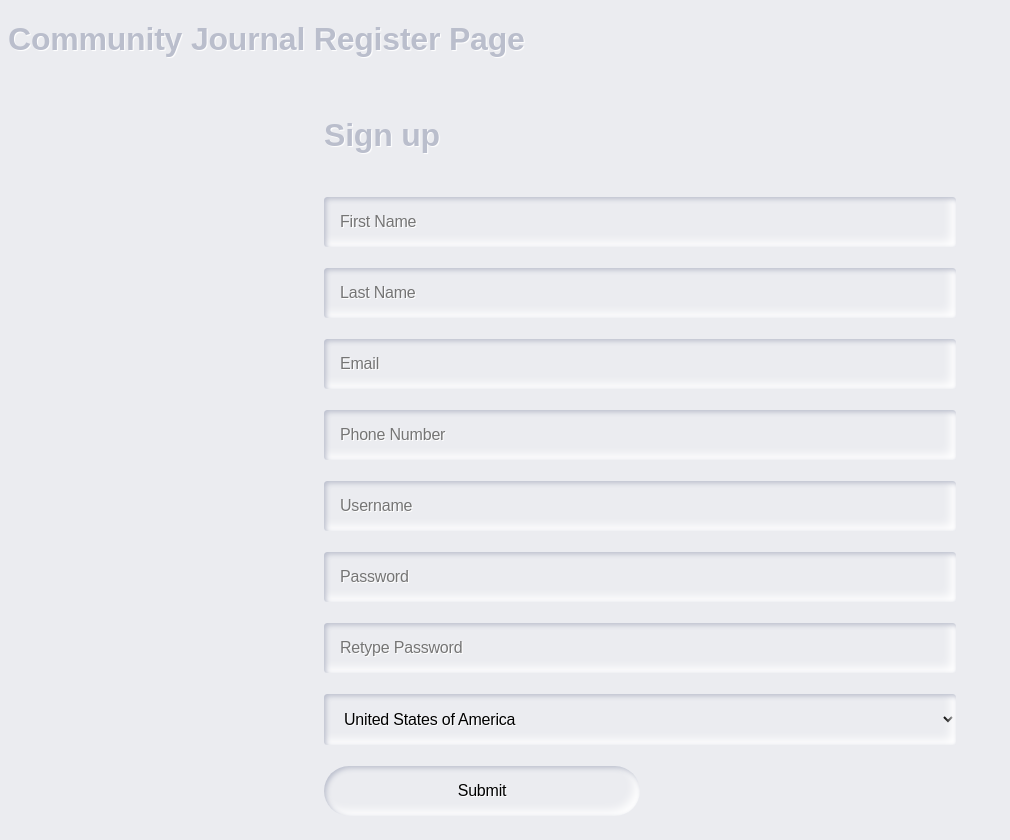
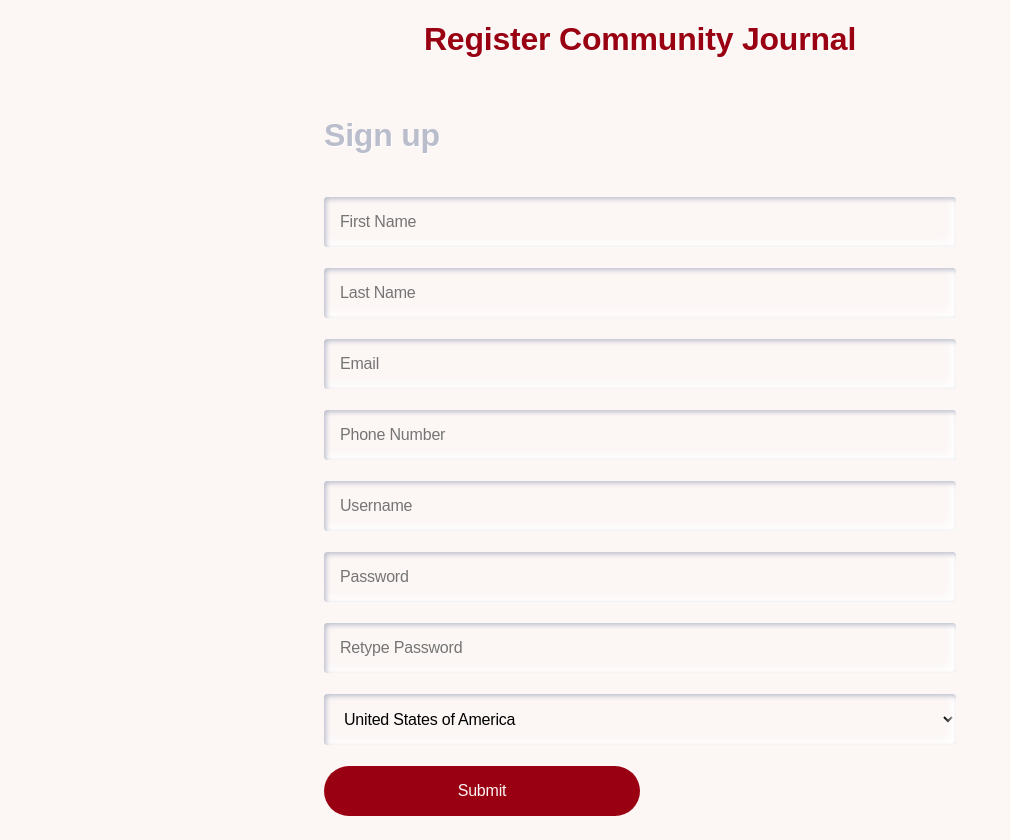
Before and after one commit to briangx92/Community-Journal, a PHP site: page /Community-Journal/register.php in a window 1280 px wide. Shown: the whole page, without its empty margins (0-1010 px from the left). Run offline with PHP 8.4, Linux system fonts and the light colour scheme; style sheets or scripts are compiled from the project's sources.

Commit message:
Styling for login and register -> The color on each of the pages -> The layout of the pages too

```diff
--- a/css/main.scss
+++ b/css/main.scss
@@ -1,6 +1,5 @@
-
 body, html {
-  background-color:#EBECF0;
+  background-color:#FCF6F5FF;
 }
 
 body, p, input, select, textarea, button {
@@ -15,22 +14,40 @@ div, p {
 }
 
 
-form {
+form, .registerBtn {
   padding: 16px;
   width: 50%;
   margin: 0 auto;
+}
+
+#h1-reg {
+  text-align: center;
+  color: #990011FF;
+}
+
+.please {
+  text-align: center;
+}
+
+#submit_login {
+  background-color: green;
+  color: #FCF6F5FF;
+}
+
+#password_login, #email_login, .reg {
+  box-shadow:  inset 2px 2px 5px #BABECC, inset -5px -5px 10px #FFF;
 }
 
 label {
   display: block;
   margin-bottom: 16px*1.5;
   width: 100%;
+  color: #990011FF;
 }
 
 input, select {
   margin-top: 21px;
   margin-right: 16px/2;
-  box-shadow:  inset 2px 2px 5px #BABECC, inset -5px -5px 10px #FFF;
   width: 100%;
   box-sizing: border-box;
   transition: all 0.2s ease-in-out;
@@ -39,8 +56,7 @@ input, select {
   font-size: 16px;
   border-radius: 3.5px;
   padding: 16px;
-  background-color:#EBECF0;
-  text-shadow: 1px 1px 0 #FFF;
+  background-color:#FCF6F5FF;
 
 
   &:focus {
@@ -50,9 +66,9 @@ input, select {
 
 button {
   width: 50%;
+  text-align: center;
   margin-top: 21px;
   margin-right: 16px/2;
-  box-shadow:  inset 2px 2px 5px #BABECC, inset -5px -5px 10px #FFF;
   box-sizing: border-box;
   transition: all 0.2s ease-in-out;
   border: 0;
@@ -60,8 +76,8 @@ button {
   font-size: 16px;
   border-radius: 16px*20;
   padding: 16px;
-  background-color:#EBECF0;
-  text-shadow: 1px 1px 0 #FFF;
+  background-color:#990011FF;
+  color: #FCF6F5FF;
 
   &:hover {
     box-shadow: -2px -2px 5px #FFF, 2px 2px 5px #BABECC;
--- a/index.php
+++ b/index.php
@@ -104,13 +104,11 @@ if($_SERVER["REQUEST_METHOD"] == "POST"){
             <form class="login" method="post">
                 <div class="form-group">
                     <label>Email</label>
-                    <input id="email_login  " type="text" name="email" class="form-control">
-                    <span class="help-block"><?php echo $email_err; ?></span>
+                    <input id="email_login" type="text" name="email" class="form-control">
                 </div>
                 <div class="form-group ">
                     <label>Password</label>
                     <input id="password_login" type="password" name="password" class="form-control">
-                    <span class="help-block"><?php echo $password_err; ?></span>
                 </div>
                 <div class="form-group">
                     <input id="submit_login" type="submit"value="Login">
@@ -118,7 +116,7 @@ if($_SERVER["REQUEST_METHOD"] == "POST"){
             </form>
         </div>
       </div>
-  <div >
+  <div class = "please">
     <button class="registerBtn" onclick="window.location.href = 'http://localhost/Community-Journal/register.php';">Register</button>
   </div>
 
--- a/register.php
+++ b/register.php
@@ -107,7 +107,7 @@ if (isset(($_POST['sub']))) {
   </head>
   <body>
     <div class="">
-      <h1>Community Journal Register Page</h1>
+      <h1 id = "h1-reg">Register Community Journal</h1>
 
     </div>
 
@@ -118,29 +118,30 @@ if (isset(($_POST['sub']))) {
           <div class="segment">
             <h1>Sign up</h1>
           </div>
-            <input placeholder="First Name" class="tb" type="text" name="fName" required>
+            <input class = "reg" placeholder="First Name" class="tb" type="text" name="fName" required>
 
-            <input placeholder="Last Name" type="text" name="lName" required>
+            <input class = "reg" placeholder="Last Name" type="text" name="lName" required>
 
-            <input placeholder="Email" type="text" name="email" required>
+            <input class = "reg" placeholder="Email" type="text" name="email" required>
 
             <div class="">
-                <span class="help-block"><?php echo $email_err; ?></span>
+                <span class = "reg" class="help-block"><?php echo $email_err; ?></span>
             </div>
 
-            <input placeholder="Phone Number" type="text" name="phone" required>
+            <input class = "reg" placeholder="Phone Number" type="text" name="phone" required>
 
-            <input placeholder="Username" type="text" name="username" required>
+            <input class = "reg" placeholder="Username" type="text" name="username" required>
 
-            <input placeholder="Password" type="text" name="password" required>
+            <input class = "reg" placeholder="Password" type="text" name="password" required>
 
-            <input placeholder="Retype Password" type="text" name="verifyPassword"  required>
+            <input class = "reg" placeholder="Retype Password" type="text" name="verifyPassword"  required>
 
             <div class="">
                 <span class="help-block"><?php echo $password_err; ?></span>
             </div>
 
-                <select id="country" name="country">
+                <select class = "reg" id="country" name="country">
+                    <option value="United States of America" selected>United States of America</option>
                     <option value="Afganistan">Afghanistan</option>
                     <option value="Albania">Albania</option>
                     <option value="Algeria">Algeria</option>
@@ -372,7 +373,6 @@ if (isset(($_POST['sub']))) {
                     <option value="United Kingdom">United Kingdom</option>
                     <option value="Ukraine">Ukraine</option>
                     <option value="United Arab Erimates">United Arab Emirates</option>
-                    <option value="United States of America" selected>United States of America</option>
                     <option value="Uraguay">Uruguay</option>
                     <option value="Uzbekistan">Uzbekistan</option>
                     <option value="Vanuatu">Vanuatu</option>
```
